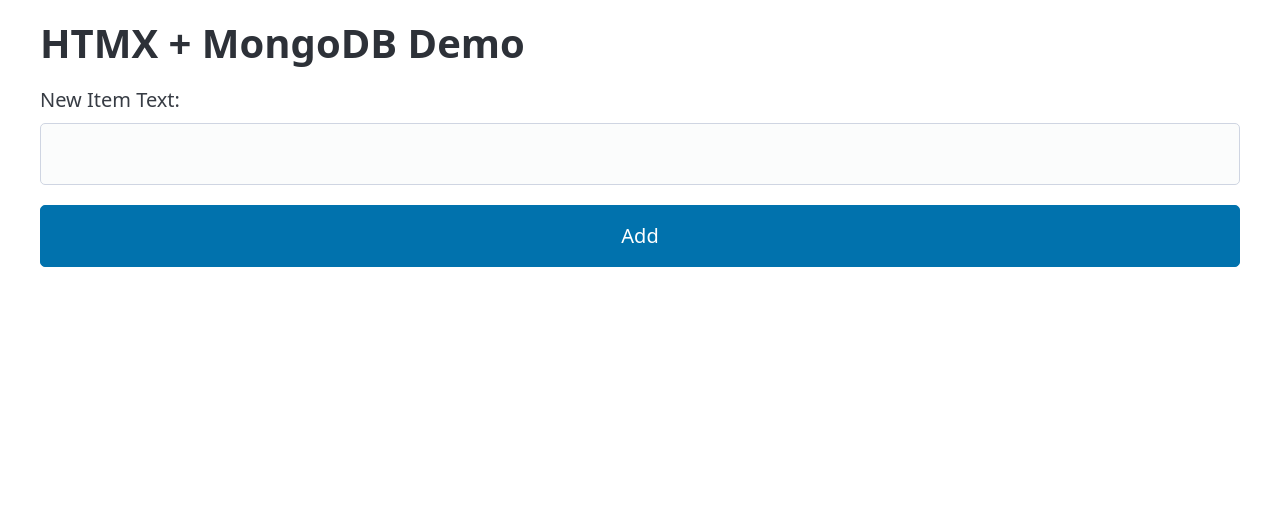
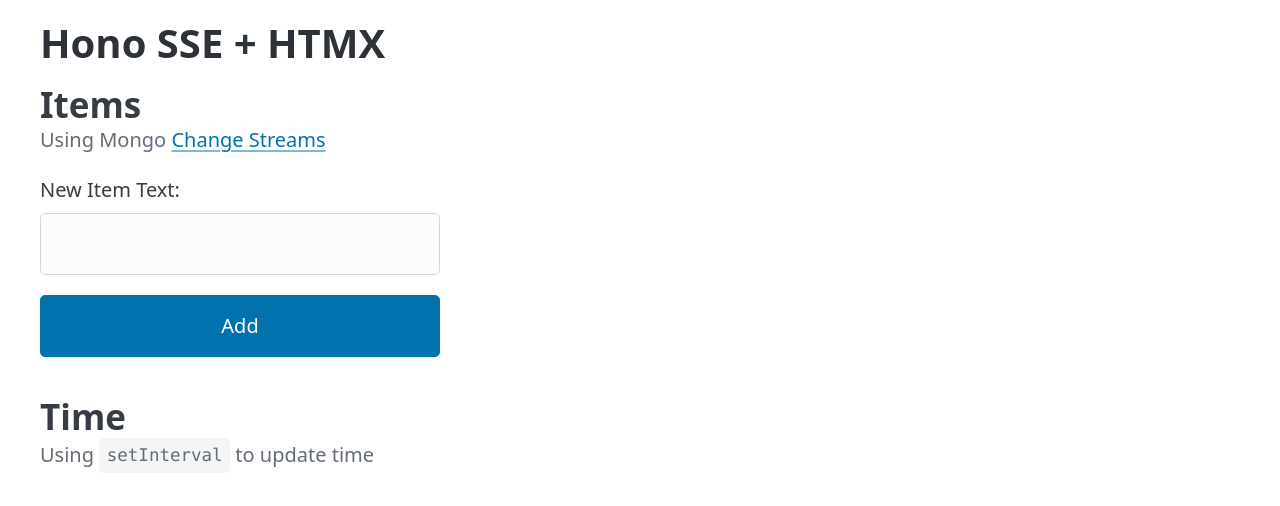
Before and after one commit to Youdaman/mongo-htmx, a plain HTML site: page static/index.html in a window 1280 px wide. Drawn offline with nearby package versions, Linux system fonts and the light colour scheme; no server answers.

Commit message:
updated ui

```diff
--- a/static/index.html
+++ b/static/index.html
@@ -1,18 +1,22 @@
 <!DOCTYPE html>
 <html lang="en">
-
   <head>
     <meta charset="UTF-8">
     <meta name="viewport" content="width=device-width, initial-scale=1.0">
-  <title>HTMX + PicoCSS</title>
+    <title></title>
     <link rel="stylesheet" href="https://cdn.jsdelivr.net/npm/@picocss/pico@2/css/pico.min.css">
     <script src="https://unpkg.com/htmx.org@2.0.4"></script>
     <script src="https://unpkg.com/htmx-ext-sse@2.2.2"></script>
   </head>
-
   <body>
     <main class="container">
-    <h1>HTMX + MongoDB Demo</h1>
+      <h1>Hono SSE + HTMX</h1>
+      <section>
+        <hgroup>
+          <h2>Items</h2>
+          <p>Using Mongo <a target="_blank" href="https://www.mongodb.com/docs/manual/changeStreams/">Change Streams</a></p>
+        </hgroup>
+        <div style="max-width: 20rem;">
           <form hx-post="/create"
                 hx-swap="none"
                 hx-on::after-request="this.reset()">
@@ -20,16 +24,23 @@
             <input type="text" id="text" name="text" required>
             <button type="submit">Add</button>
           </form>
-    <div hx-ext="sse" sse-connect="/sse" sse-swap="time-update"></div>
+        </div>
         <!-- <div id="items"
             hx-get="/items"
             hx-trigger="load, itemAdded from:body"
             hx-swap="innerHTML"></div> -->
         <!-- <div hx-ext="sse" sse-connect="/sse" sse-swap="items-update"></div> -->
         <div hx-ext="sse" sse-connect="/sse">
-      <div hx-get="/items?pp=5" hx-trigger="load,sse:items-update"></div>
+          <div hx-get="/items?pp=10" hx-trigger="load,sse:items-update"></div>
         </div>
+      </section>
+      <section>
+        <hgroup>
+          <h2>Time</h2>
+          <p>Using <code>setInterval</code> to update time</p>
+        </hgroup>
+        <div hx-ext="sse" sse-connect="/sse" sse-swap="time-update"></div>
+      </section>
     </main>
   </body>
-
 </html>
```
Lines whose indentation alone changed are shown as unchanged.
